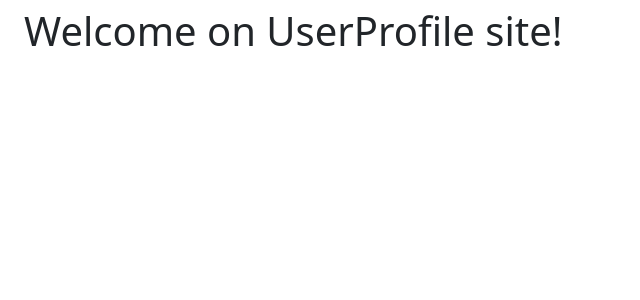
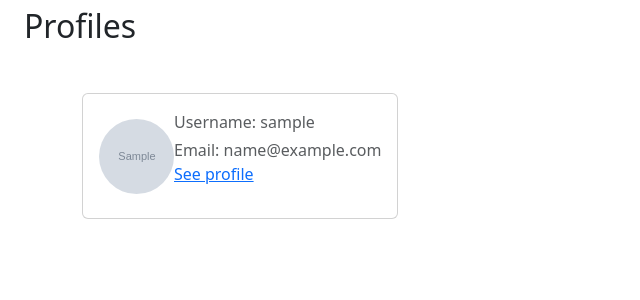
Before and after one commit to VladSmorodsky/django-user-profile-app, a Django app: template user_profile/templates/main/home.html in a window 1280 px wide. Shown: the part 57-357 px from the top of the page, without its empty margins (0-640 px from the left). Run offline with Django 5.2, Linux system fonts and the light colour scheme; the template is opened without the code that fills it: values that come from a table or form of the project are taken from there, others are empty; tables that the repository leaves empty hold one stand-in row (values such as "Sample post"); grey boxes marked "Sample" are stand-in pictures; some libraries are stand-ins or nearby versions.

Commit message:
DPA-2 Added profiles cards, added profile page, added custom 404 error page

```diff
--- a/user_profile/main/urls.py
+++ b/user_profile/main/urls.py
@@ -9,4 +9,5 @@ urlpatterns = [
     path('register/', views.register_view, name='register'),
     path('profile/edit/', views.edit_user_profile_view, name='edit_profile'),
     path('profile/change_password', views.change_password_view, name='change_password'),
+    path('profile/<str:username>/', views.profile_view, name='profile_view'),
 ]
--- a/user_profile/templates/main/home.html
+++ b/user_profile/templates/main/home.html
@@ -6,5 +6,25 @@
 
 {% block content %}
     {% include 'components/messages.html' %}
-    <h1>Welcome on UserProfile site!</h1>
+    <h2>Profiles</h2>
+    <div class="container d-flex mt-5">
+        {% for user_profile in user_list %}
+            <div class="">
+                <div class="card">
+                    <div class="card-body d-flex align-items-center">
+                        <div class="d-flex">
+                            <img src="{{ user_profile.avatar.url }}"
+                                 alt="{{ user_profile.user.username }}'s profile picture" class="rounded-circle"
+                                 style="width: 75px; height: 75px; object-fit: cover;">
+                        </div>
+                        <div>
+                            <p class="text-muted mb-1">Username: {{ user_profile.user.username }}</p>
+                            <p class="text-muted mb-0">Email: {{ user_profile.user.email }}</p>
+                            <p><a href="{% url 'profile_view' user_profile.user.username.lower %}">See profile</a></p>
+                        </div>
+                    </div>
+                </div>
+            </div>
+        {% endfor %}
+    </div>
 {% endblock %}
--- a/user_profile/user_profile/settings.py
+++ b/user_profile/user_profile/settings.py
@@ -29,7 +29,7 @@ SECRET_KEY = os.getenv("DJANGO_SECRET_KEY")
 # SECURITY WARNING: don't run with debug turned on in production!
 DEBUG = True
 
-ALLOWED_HOSTS = []
+ALLOWED_HOSTS = ['localhost', '127.0.0.1']
 
 # Application definition
 
--- a/user_profile/user_profile/urls.py
+++ b/user_profile/user_profile/urls.py
@@ -25,3 +25,5 @@ urlpatterns = [
 ]
 
 urlpatterns += static(settings.MEDIA_URL, document_root=settings.MEDIA_ROOT)
+
+handler404 = 'main.views.handler404'
```
Also changed, not shown: user_profile/main/views.py (+34 -3 lines), user_profile/templates/404.html (added, +10 -0 lines), user_profile/templates/main/profile_page.html (added, +30 -0 lines).
